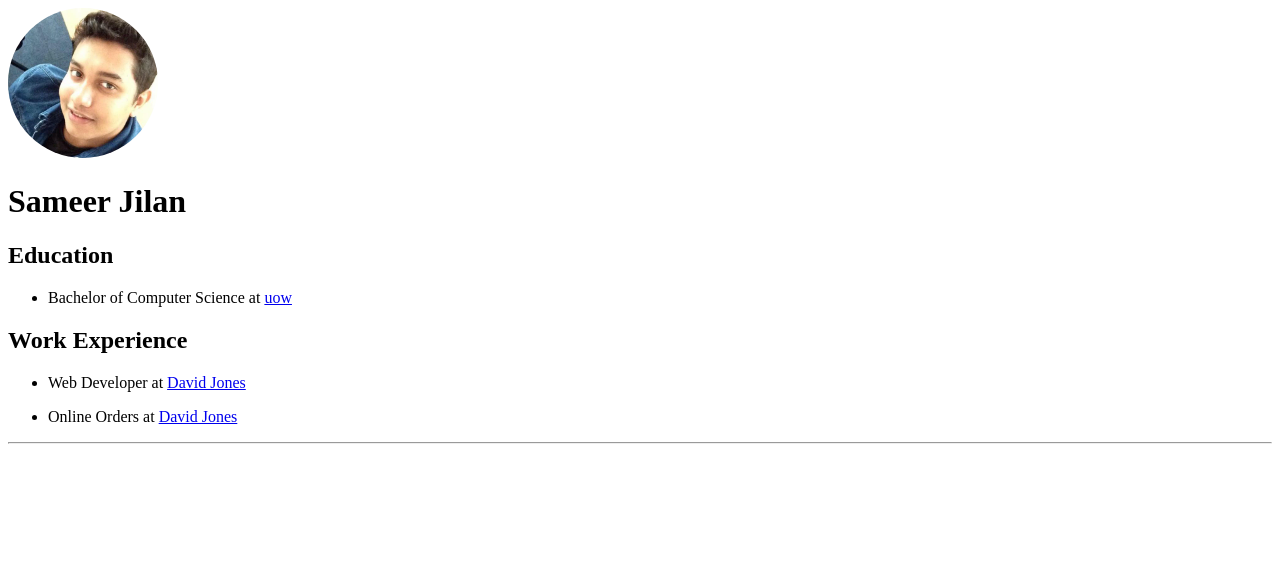
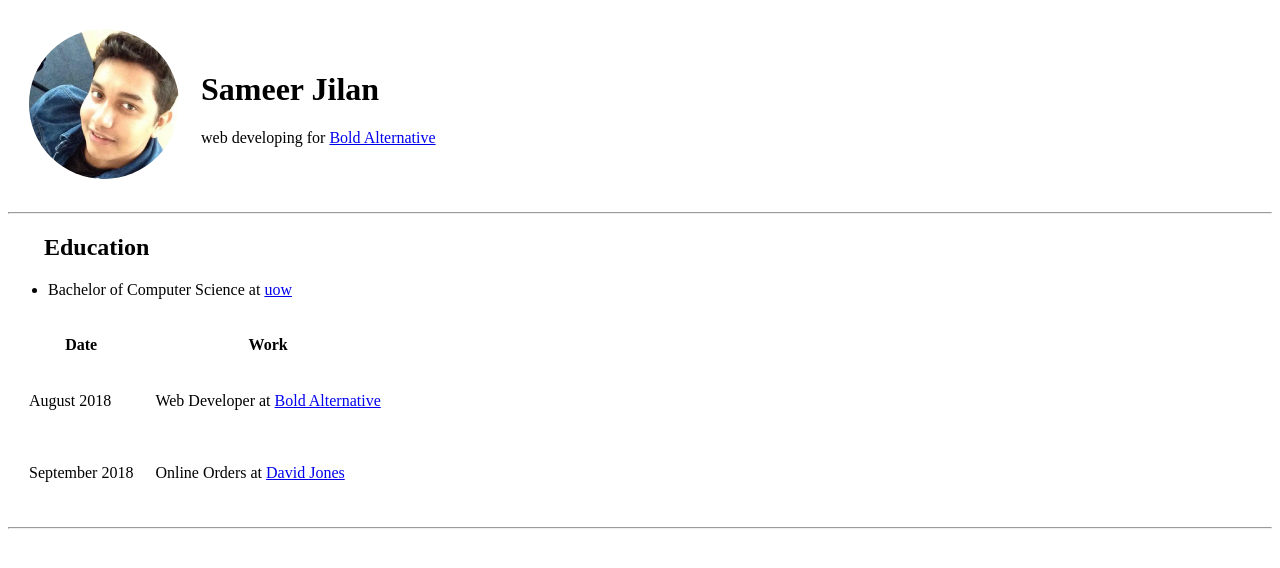
Before and after one commit to jilansameer/cv, a plain HTML site: page index.html in a window 1280 px wide. Drawn offline with Linux system fonts and the light colour scheme.

Commit message:
Update index.html

```diff
--- a/index.html
+++ b/index.html
@@ -5,18 +5,38 @@
     <title>Sameer Jilan</title>
   </head>
   <body>
-    <img src=sameer.jpg style="border-radius:50%" alt="Sameer Jilan" height="150px"width="150px">
-    <h1>Sameer Jilan</h1>
-    <h2>Education</h2>
+    <table cellspacing="20">
+      <tr>
+        <td><img src="sameer.jpg" alt="Sameer Jilan" style="border-radius:50%" height="150px" width="150px"></td>
+        <td><h1>Sameer Jilan</h1>
+            <p>web developing for <a href="http://www.boldalternative.com/">Bold Alternative</a></p>
+        </td>
+      </tr>
+    </table>
+    <hr>
+
+    <h2>&nbsp &nbsp &nbsp Education</h2>
     <ul>
       <li><p>Bachelor of Computer Science at <a href="https://www.uow.edu.au/index.html">uow</a></p></li>
     </ul>
 
-    <h2>Work Experience</h2>
-    <ul>
-      <li><p>Web Developer at <a href="http://www.boldalternative.com/">David Jones</a></p></li>
-      <li><p>Online Orders at <a href="https://www.davidjones.com/">David Jones</a></p></li>
-    </ul>
+    <table cellspacing="20">
+      <tr>
+        <th>Date</th>
+        <th>Work</th>
+      </tr>
+
+      <tr>
+        <td>August 2018</td>
+        <td><p>Web Developer at <a href="http://www.boldalternative.com/">Bold Alternative</a></p></td>
+      </tr>
+      <tr>
+          <td>September 2018</td>
+          <td><p>Online Orders at <a href="https://www.davidjones.com/">David Jones</a></p></td>
+      </tr>
+
+    </table>
+
 
     <hr>
 
```
